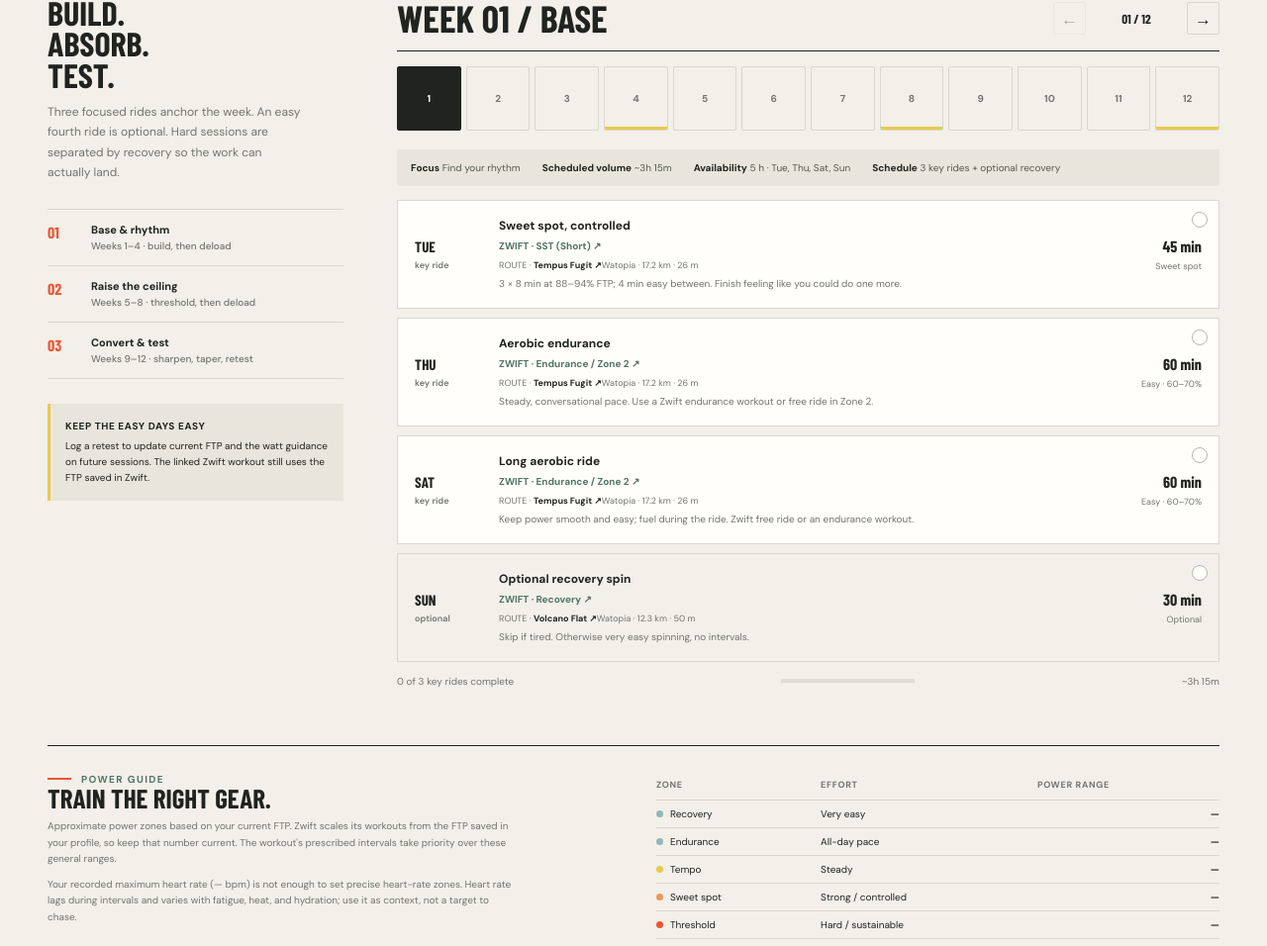
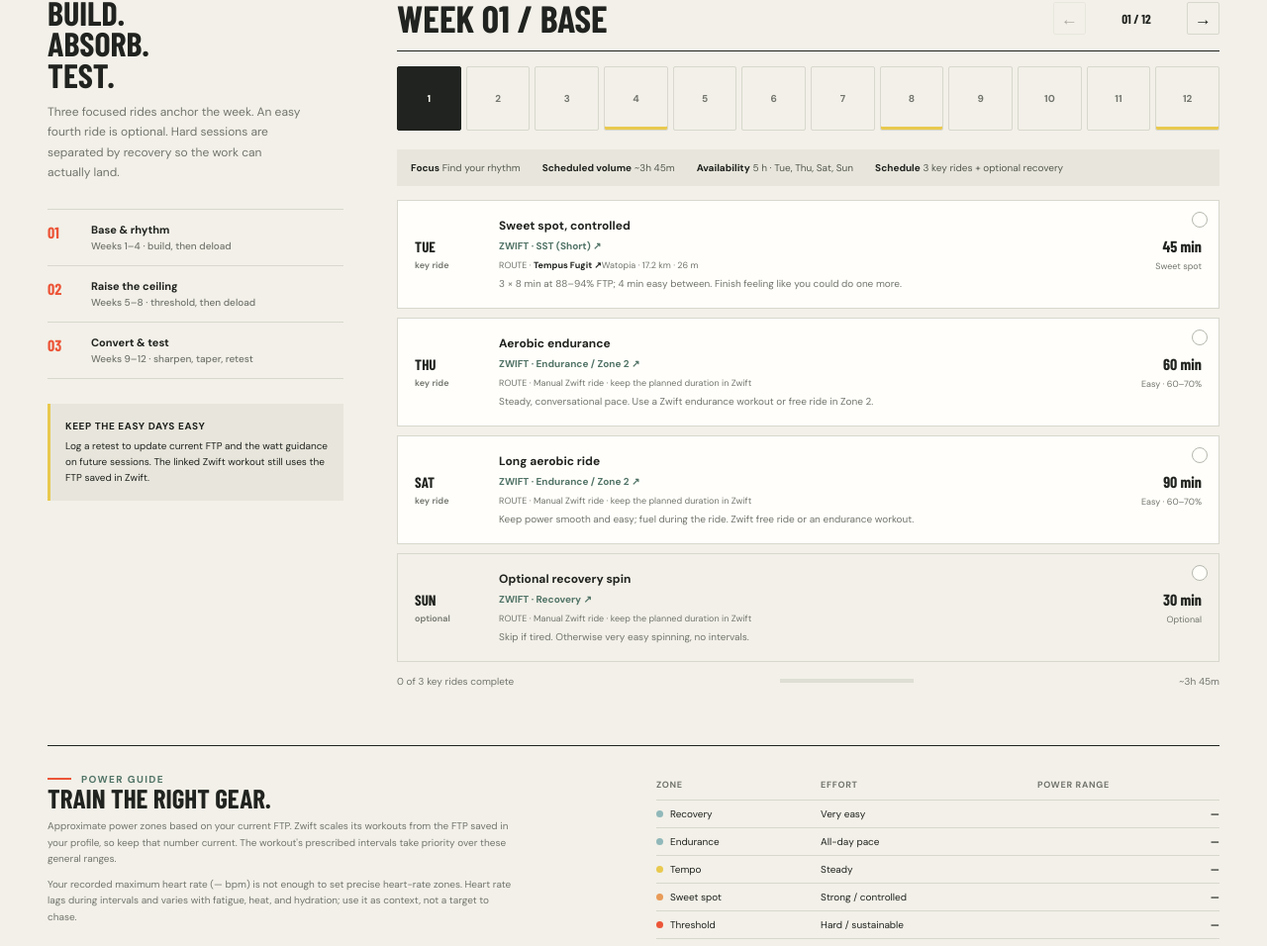
Before and after one commit to mikkelsyska/trainingplan, a plain HTML site: page index.html in a window 1280 px wide. Shown: the part 838-1794 px from the top of the page at 99% size. Drawn offline with nearby package versions, Linux system fonts and the light colour scheme; a web font is replaced by a local one.

Commit message:
Keep manual endurance rides on planned duration

```diff
--- a/index.html
+++ b/index.html
@@ -522,10 +522,7 @@
       "2 × 15 FTP Intervals": "65 min",
       "2 × 20 FTP Intervals": "75 min",
       "The Gorby": "45 min",
-      "Endurance / Zone 2": "60 min",
-      "Recovery": "30 min",
-      "Ramp Test / FTP test": "45 min",
-      "Off-bike recovery": "Rest"
+      "Ramp Test / FTP test": "45 min"
     };
     const zwiftRoutes = {
       flat: { name: "Tempus Fugit", details: "Watopia · 17.2 km · 26 m", href: "https://whatsonzwift.com/world/watopia/route/tempus-fugit" },
@@ -536,6 +533,10 @@
     function actualWorkoutDuration(zwift, duration) {
       if (realZwiftWorkoutDurations[zwift]) return realZwiftWorkoutDurations[zwift];
       return duration;
+    }
+
+    function isManualRide(zwift) {
+      return !realZwiftWorkoutDurations[zwift] && zwift !== "Off-bike recovery";
     }
 
     function routeForWorkout(zwift, duration) {
@@ -843,11 +844,12 @@
         const completed = Boolean(saved[key]);
         const isRestDay = zwift === "Off-bike recovery";
         const optional = index === 3 && hasOptionalRide;
+        const manualRide = isManualRide(zwift);
         const route = routeForWorkout(zwift, actualDuration);
         const wattTarget = wattTargetFor(description);
         return `<article class="workout${completed ? " is-complete" : ""}${optional ? " optional" : ""}${isRestDay ? " rest-day" : ""}">
           <div class="day">${trainingDays[index]}<span>${isRestDay ? "rest day" : optional ? "optional" : "key ride"}</span></div>
-          <div class="workout-copy"><div class="workout-title">${title}</div>${zwiftWorkoutLinks[zwift] ? `<a class="zwift-name" href="${zwiftWorkoutLinks[zwift]}" target="_blank" rel="noopener noreferrer" aria-label="View ${zwift} on What's on Zwift">ZWIFT · ${zwift} ↗</a>` : `<span class="zwift-name">ZWIFT · ${zwift}</span>`}${route ? `<div class="route-suggestion">ROUTE · <a class="route-link" href="${route.href}" target="_blank" rel="noopener noreferrer" aria-label="View the ${route.name} route details on What's on Zwift">${route.name} ↗</a><span>${route.details}</span></div>` : `<div class="route-suggestion">ROUTE · Rest day, no ride recommended</div>`}${wattTarget ? `<div class="power-target">${wattTarget}</div>` : ""}<div class="workout-desc">${description}</div></div>
+          <div class="workout-copy"><div class="workout-title">${title}</div>${zwiftWorkoutLinks[zwift] ? `<a class="zwift-name" href="${zwiftWorkoutLinks[zwift]}" target="_blank" rel="noopener noreferrer" aria-label="View ${zwift} on What's on Zwift">ZWIFT · ${zwift} ↗</a>` : `<span class="zwift-name">ZWIFT · ${zwift}</span>`}${manualRide ? `<div class="route-suggestion">ROUTE · Manual Zwift ride · keep the planned duration in Zwift</div>` : route ? `<div class="route-suggestion">ROUTE · <a class="route-link" href="${route.href}" target="_blank" rel="noopener noreferrer" aria-label="View the ${route.name} route details on What's on Zwift">${route.name} ↗</a><span>${route.details}</span></div>` : `<div class="route-suggestion">ROUTE · Rest day, no ride recommended</div>`}${wattTarget ? `<div class="power-target">${wattTarget}</div>` : ""}<div class="workout-desc">${description}</div></div>
           <div class="workout-dose"><span class="duration">${actualDuration}</span><span class="intensity">${intensity}</span></div>
           <span class="complete-mark" aria-hidden="true"></span><button class="complete-button" type="button" aria-label="Mark ${trainingDays[index]} ${title} ${completed ? "incomplete" : "complete"}" aria-pressed="${completed}"></button>
         </article>`;
```
